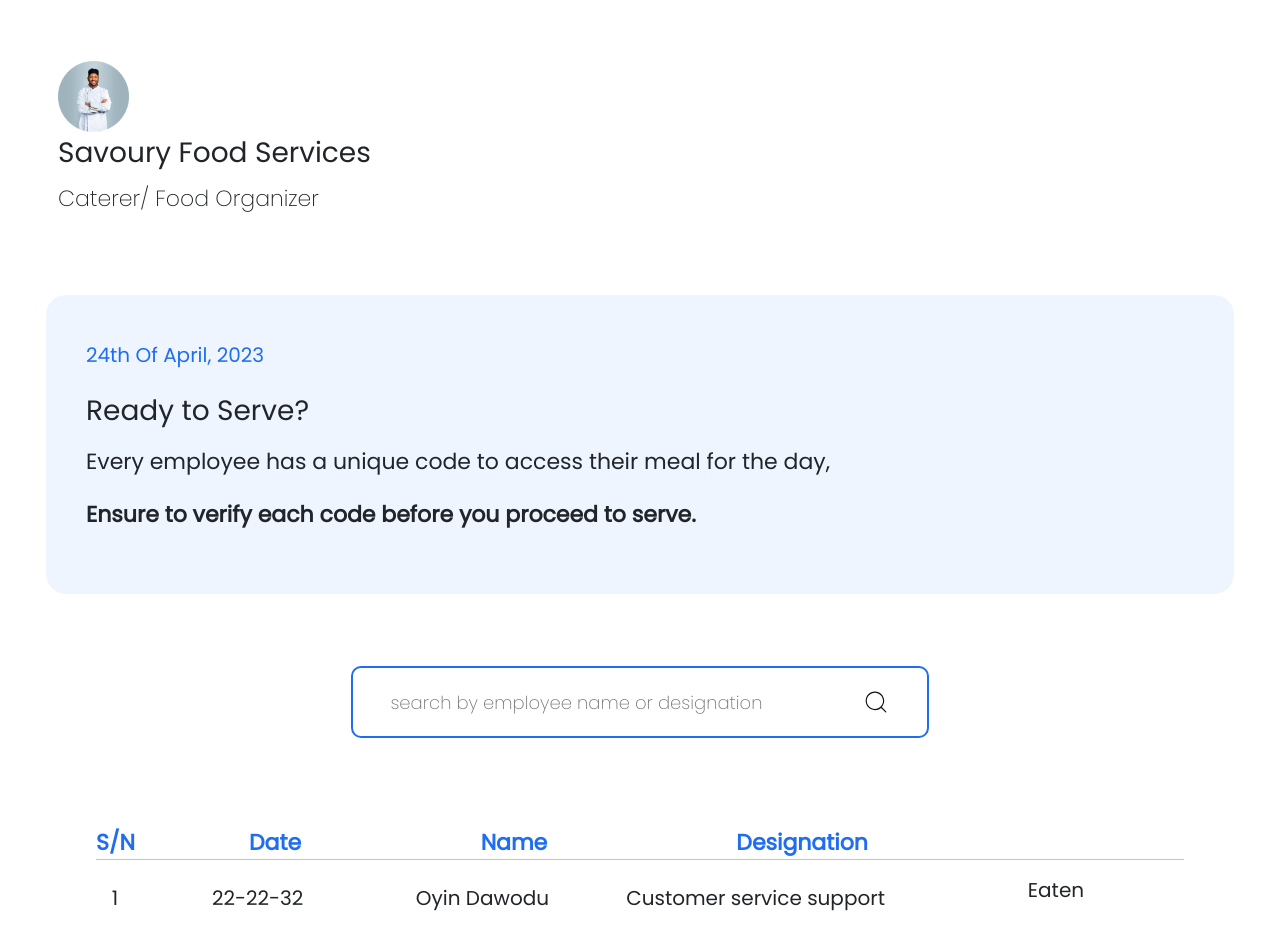
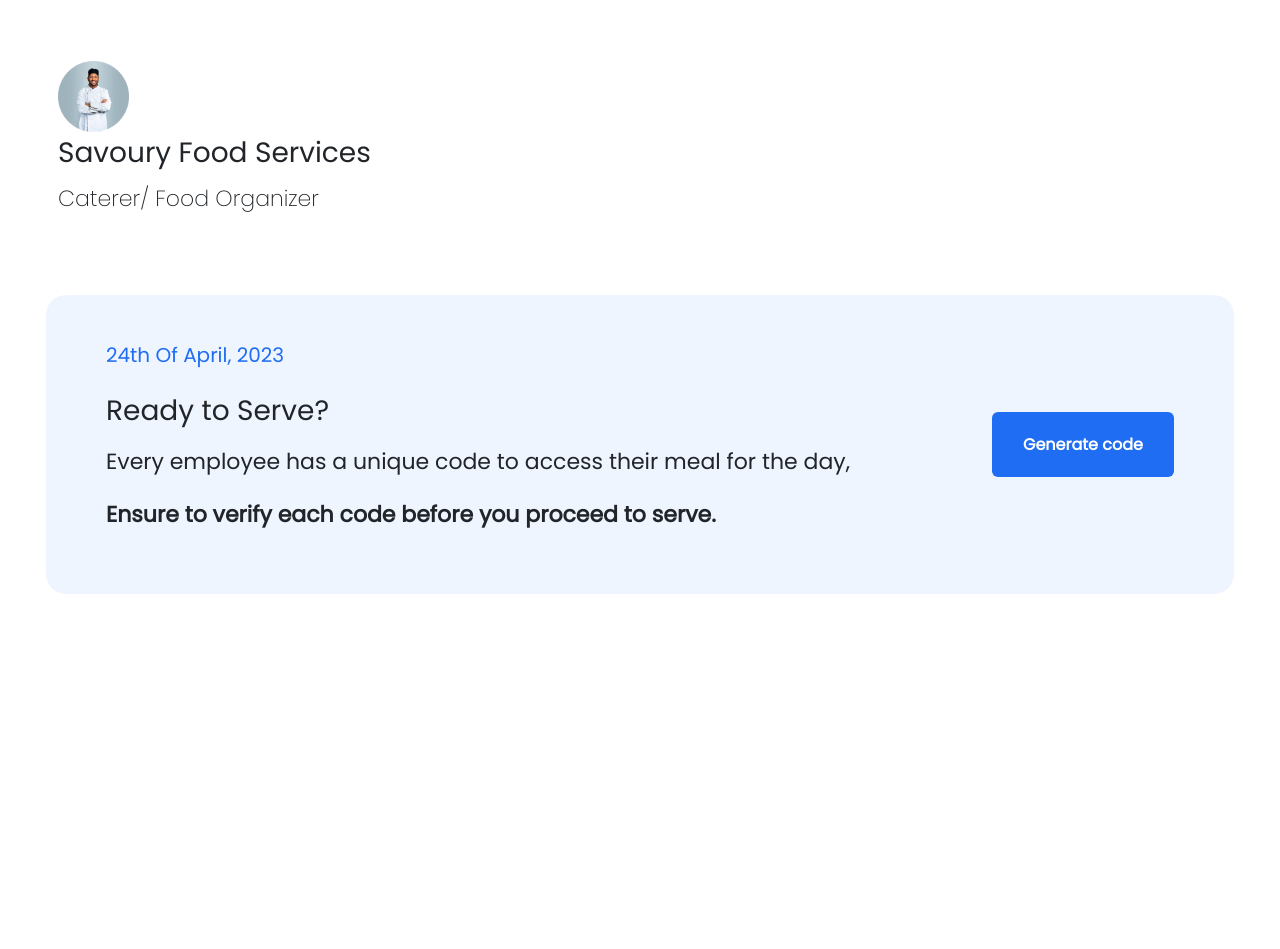
Before and after one commit to mzoyinda/MealTracker, a React (Vite) app: page /vendor in a window 1280 px wide. Shown: the top 949 px of the page. After the commit the page ends 800 px from the top, so only its background shows below. Built offline with nearby package versions, Linux system fonts and the light colour scheme.

Commit message:
fixed bug

```diff
--- a/src/components/Modal.jsx
+++ b/src/components/Modal.jsx
@@ -38,10 +38,10 @@ const CustomModal = ({
 
 const Modal = styled.section`
   position: absolute;
-  top: 55%;
+  top: 25%;
   left: 35%;
   z-index: 10;
-  width: 500px;
+  width: 600px;
   padding: 24px 51px;
   padding-bottom: 32px;
   background: #ffffff;
--- a/src/screens/Vendor/VerifyCode.jsx
+++ b/src/screens/Vendor/VerifyCode.jsx
@@ -12,7 +12,8 @@ const VerifyCode = ({ toggleAuth }) => {
 
   const handleClick = () => {
     setLoading(true);
-    setStatus("fail");
+    setStatus("verified");
+    console.log(status)
     // after fail set status to default to return form
   };
 
@@ -36,24 +37,38 @@ const VerifyCode = ({ toggleAuth }) => {
           buttonIcon="false"
           toggleAuth={toggleAuth}
         />
+      ) : status === "generated" ? (
+        <Modal>
+          <div className="close__container" onClick={toggleAuth}>
+            <IoMdClose />
+          </div>
+          <h3>Verify Code</h3>
+
+          <p>Please enter the four-digit unique code for this employee below</p>
+
+            <input type="text" placeholder="Enter Generated Token" />
+            <div className="button__container">
+              <button>
+                <span onClick={handleClick}>Verify Code</span>
+              </button>
+            </div>
+        </Modal>
       ) : (
         <Modal>
           <div className="close__container" onClick={toggleAuth}>
             <IoMdClose />
           </div>
           <h3>Verify Code</h3>
+
           <p>Please enter the four-digit unique code for this employee below</p>
 
-          <form>
-            <input type="text" value="Name" disabled />
-            <input type="text" value="Designation" disabled />
-            <input type="text" placeholder="Enter Four-digit code" />
+
+            <input type="text" placeholder="Enter Employee ID" />
             <div className="button__container">
               <button>
-                <span onClick={handleClick}>Verify Code</span>
+                <span onClick={handleClick}>Generate Code</span>
               </button>
             </div>
-          </form>
         </Modal>
       )}
     </>
@@ -62,7 +77,7 @@ const VerifyCode = ({ toggleAuth }) => {
 
 const Modal = styled.section`
   position: absolute;
-  top: 45%;
+  top: 25%;
   left: 35%;
   z-index: 10;
   width: 680px;
--- a/src/screens/Vendor/index.jsx
+++ b/src/screens/Vendor/index.jsx
@@ -22,20 +22,24 @@ const Index = () => {
           <h1>Savoury Food Services</h1>
           <p>Caterer/ Food Organizer</p>
         </header>
-      <section className="prompt">
+        <section className="generate__code">
+        <div className="prompt">
           <p className="date">24th Of April, 2023</p>
           <h2>Ready to Serve?</h2>
           <p>
             Every employee has a unique code to access their meal for the day,
           </p>
           <p>
-          {" "}
             <strong>
               Ensure to verify each code before you proceed to serve.
             </strong>
           </p>
+          </div>
+        <button className="btn btn-brand-primary" onClick={toggleAuth} >
+          Generate code
+        </button>
       </section>
-      <div className="input__container">
+        {/* <div className="input__container">
         <form className="box">
           <input
             type="text"
@@ -45,9 +49,9 @@ const Index = () => {
           <CiSearch />
           </button>
         </form>
+      </div> */}
       </div>
-        </div>
-        <Table toggleAuth={toggleAuth} />
+      {/* <Table toggleAuth={toggleAuth} /> */}
         {showModal ?
       <InputCode toggleAuth={toggleAuth} />
     : "" }
@@ -89,10 +93,10 @@ const Container = styled.main`
           cursor: pointer;
         }
       }
-      button{
+      button {
         width: 40px;
         background: transparent;
-        color:  #111111;
+        color: #111111;
         padding: 0;
         border: none;
       }
@@ -130,11 +134,15 @@ const Container = styled.main`
     height: 100vh;
   }
 
-  section.prompt {
+  section.generate__code {
     background: var(--primaryColor);
     border-radius: 20px;
-    padding: 45px 40px;
+    padding: 45px 60px;
+    display: flex;
+    align-items: center;
+    justify-content: space-between;
 
+    .prompt {
       p.date {
         font-weight: 500;
         font-size: 20px;
@@ -156,7 +164,26 @@ const Container = styled.main`
       }
     }
 
-  button {
+    //button {
+    //  display: flex;
+    //  flex-direction: row;
+    //  justify-content: center;
+    //  align-items: center;
+    //  padding: 15px 40px;
+    //  gap: 16px;
+    //  border-color: transparent;
+    //  font-weight: 500;
+    //  font-size: 20px;
+    //  line-height: 30px;
+    //  color: #ffffff;
+    //  width: 230px;
+    //  height: 68px;
+    //  background: #1f6df2;
+    //  border-radius: 10px;
+    //}
+  }
+
+  /* button {
     display: flex;
     flex-direction: row;
     justify-content: center;
@@ -172,7 +199,7 @@ const Container = styled.main`
     height: 68px;
     background: #1f6df2;
     border-radius: 10px;
-  }
+  } */
 `;
 
 export default Index;
```
Also changed, not shown: 2 other files (tests, documents, lock files or other folders). Lines whose indentation alone changed are shown as unchanged.
